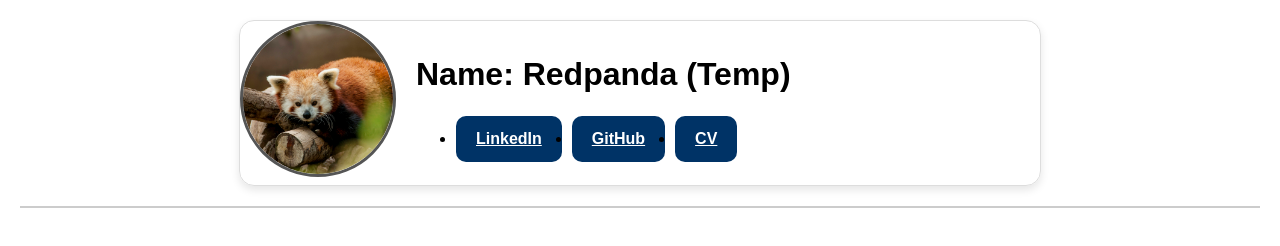
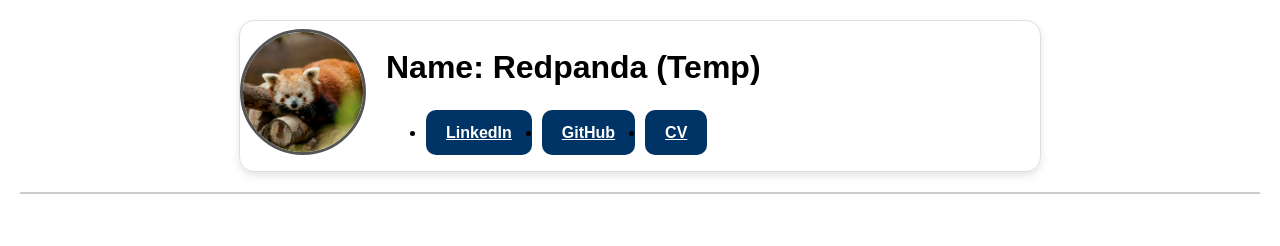
Before and after one commit to lsavitsky/lsavitsky.github.io, a plain HTML site: page profile.html in a window 1280 px wide. Drawn offline with Linux system fonts and the light colour scheme; files whose address does not match are found by name.

Commit message:
Update style.css
Image smaller and hover fixing

```diff
--- a/assets/css/style.css
+++ b/assets/css/style.css
@@ -89,22 +89,24 @@ footer {
   border: 1px solid #ddd;
   border-radius: 15px;
   box-shadow: 0 4px 8px rgba(0, 0, 0, 0.1);
+  transition: transform 0.3s ease, box-shadow 0.3s ease;
 }
 
 /* Testing a hover increase in size for the profile card */
 .profile-card:hover {
-  transform: translateY(-10px);
-  box-shadow: 0 10px 20px rgba(0, 0, 0, 0.2);
+  transform: scale(1.15); /* Zoom by 1.15% */
+  box-shadow: 0 10px 20px rgba(0, 0, 0, 0.4);
   transition: all 0.4s ease;
 }
 
 
 .profile-image img {
-  width: 150px;
-  height: 150px;
+  width: 120px;
+  height: 120px;
   border-radius: 50%; /* Make the image circular */
   object-fit: cover;
   border: 3px solid #555; /* Optional border around the image */
+  transition: transform 0.5s ease;
 }
 
 /* Testing out the increase in image scale if hover */
```
